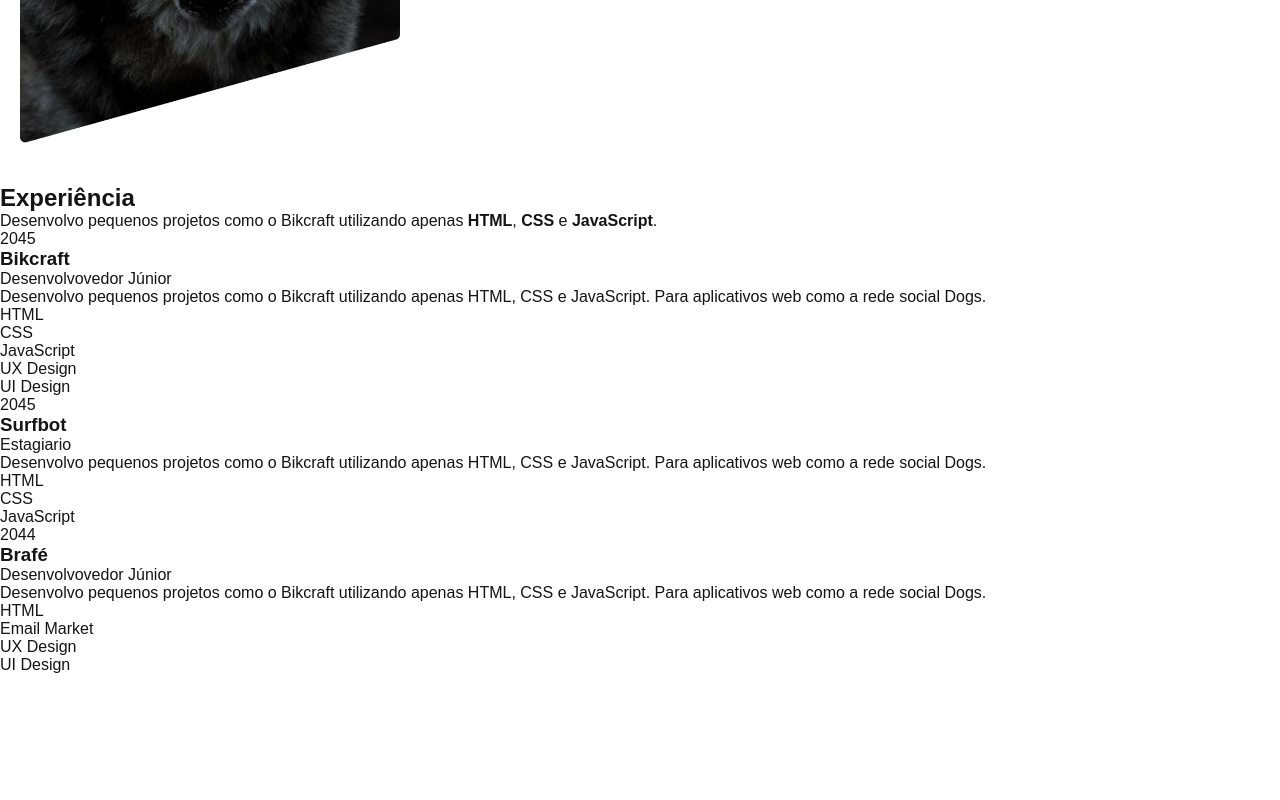
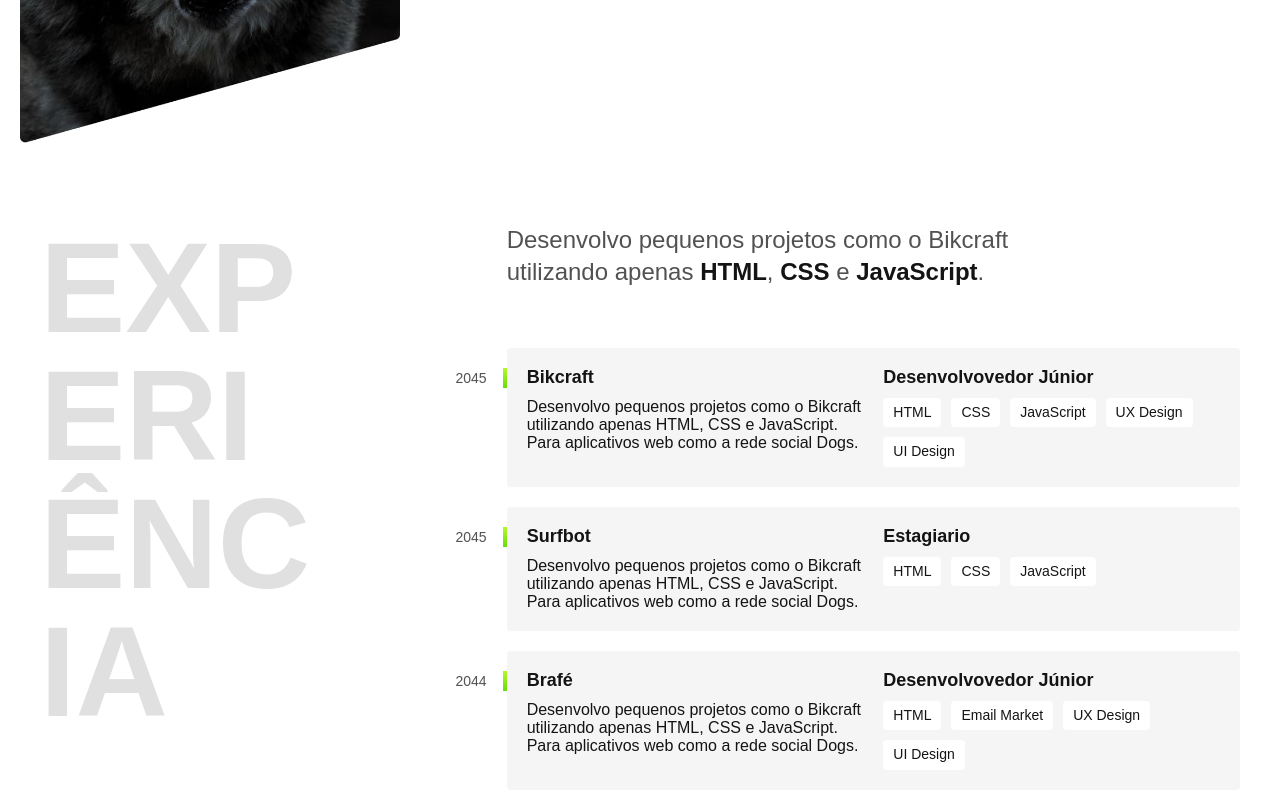
Before and after one commit to RodrigoASM6/Projeto-Portifolio, a plain HTML site: page index.html in a window 1280 px wide. Shown: the part 568-1368 px from the top of the page. Drawn offline with Linux system fonts and the light colour scheme.

Commit message:
Estilizando a formatação da seção "experiencia".

```diff
--- /dev/null
+++ b/CSS/experiencia.css
@@ -0,0 +1,111 @@
+.experiencia {
+    max-width: 1200px;
+    padding: 40px 20px;
+    margin: 0 auto;
+    display: grid;
+    grid-template-columns: 1fr 2fr;
+    gap: 100px;
+
+}
+
+.experiencia .subtitulo {
+    color: #e0e0e0;
+
+}
+
+.experiencia-texto {
+    font-size: 1.5rem;
+    line-height: 1.33;
+    margin-bottom: 60px;
+    max-width: 40ch;
+    color: #525252;
+}
+
+.experiencia-texto strong {
+    color: #141414;
+}
+
+.empresa {
+    display: grid;
+    grid-template-columns: 1fr 1fr;
+    gap: 10px 20px;
+    padding: 20px;
+    background: #f5f5f5;
+    margin-bottom: 20px;
+    border-radius: 4px;
+    position: relative;
+}
+
+.empresa::before{
+    content: '';
+    display: block;
+    width: 4px;
+    height: 20px;
+    background: linear-gradient(#b6f829, #67dd0a);
+    position: absolute;
+    top: 20px;
+    left: -4px;
+}
+
+.empresa-titulo {
+    font-size: 1.125rem;
+    line-height: 1.1;
+    font-weight: bold;
+}
+
+.empresa-text {
+    font-size: 0.875rem;
+    color: #525252;
+    line-height: 1.4;
+}
+
+.empresa-habilidades {
+    display: flex;
+    flex-wrap: wrap;
+    gap: 10px;
+    align-content: start;
+}
+
+.empresa-habilidades li {
+    font-size: 0.875rem;
+    line-height: 1.4;
+    border-radius: 4px;
+    background: #ffffff;
+    padding: 5px 10px;
+}
+
+
+.empresa-ano {
+    position: absolute;
+    top: 22px;
+    left: -100px;
+    color: #525252;
+    font-size: 0.875rem;
+    text-align: right;
+    width: 80px;
+
+}
+@media (max-width: 800px) {
+    .expereiencia {
+        grid-template-columns: 1fr;
+        gap: 40px;
+    }
+    .expereiencia .subtitulo {
+        color:  #141414;
+    }
+    .experiencia-texto {
+        font-size: 1.25rem;
+    }
+    .empresa-ano {
+        position: initial;
+        order: 1;
+        width: initial;
+        text-align: left;
+    }
+}
+
+@media (max-width: 400px) {
+    .empresa {
+        grid-template-columns: 1fr;
+    }
+}
--- a/CSS/global.css
+++ b/CSS/global.css
@@ -22,3 +22,19 @@ img {
     max-width: 100%;
     display:block
 }
+
+.subtitulo {
+    font-size: 8rem;
+    line-height: 1 ;
+    text-transform: uppercase;
+    max-width: 4ch;
+    word-break: break-all;
+}
+
+@media (max-with: 800px) {
+    .subtitulo {
+        font-size: 3rem;
+        text-transform: capitalize;
+        max-width: initial;
+    }
+}
--- a/index.html
+++ b/index.html
@@ -9,6 +9,7 @@
     <link rel="stylesheet" href="./CSS/header.css">
     <link rel="stylesheet" href="./CSS/global.css">
     <link rel="stylesheet" href="./CSS/introducao.css">
+    <link rel="stylesheet" href="./CSS/experiencia.css">
 </head>
 
 <body>
```
